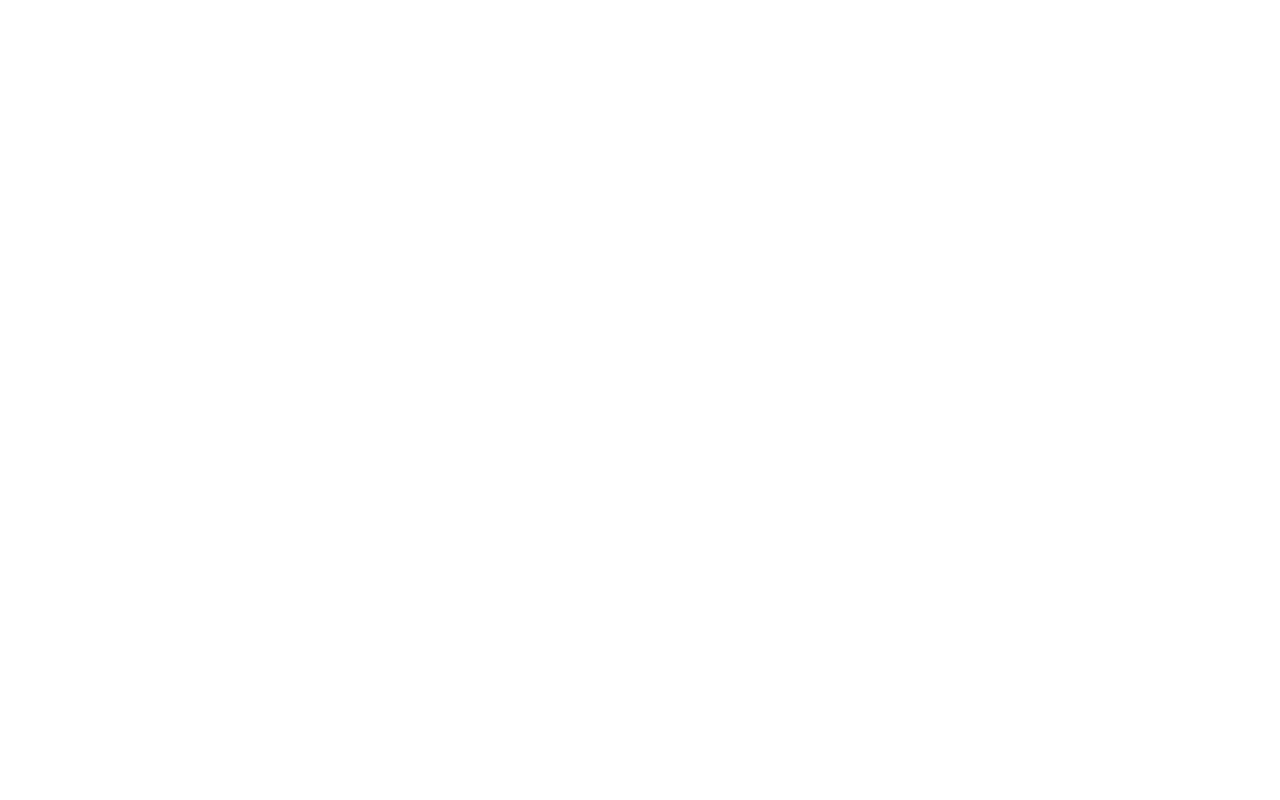
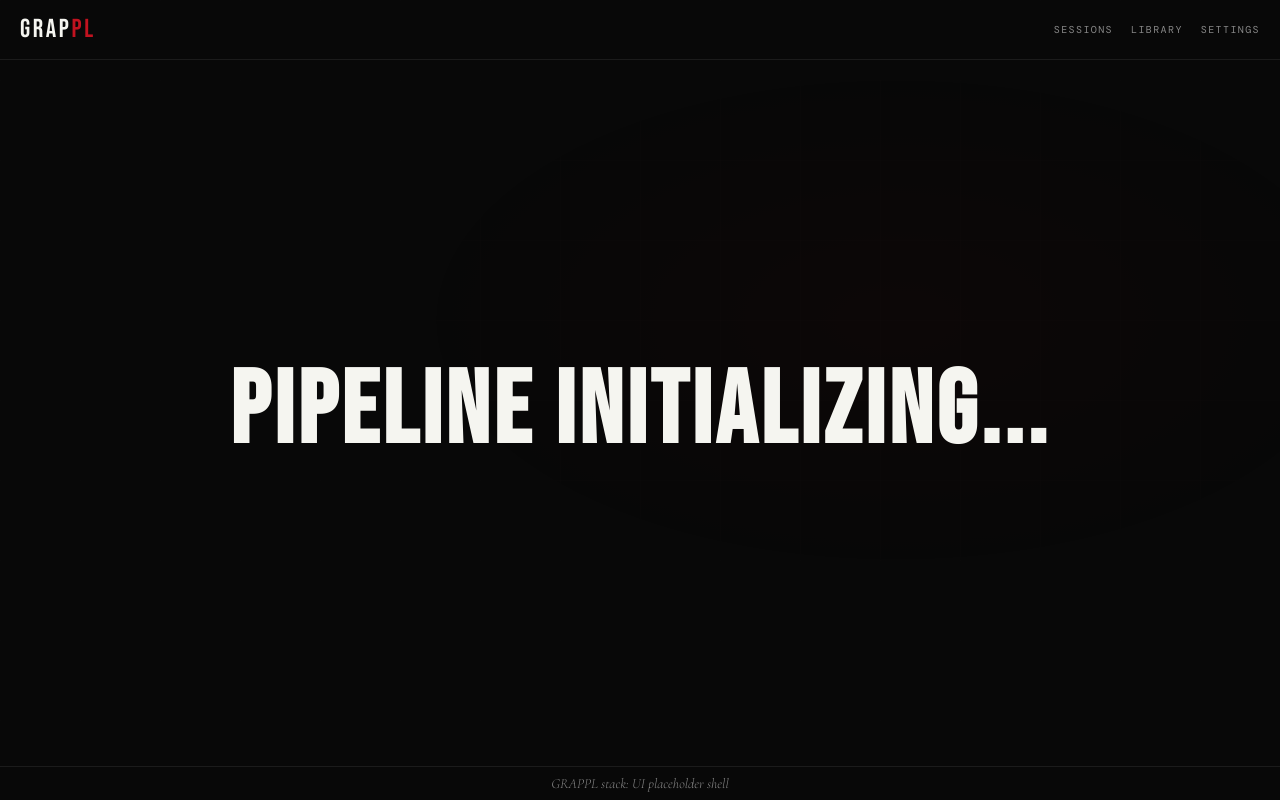
Before and after one commit to protektiq/grappl, a plain HTML site: page ui/index.html in a window 1280 px wide. Drawn offline with nearby package versions, Linux system fonts and the light colour scheme; a web font is replaced by a local one.

Commit message:
completed Task 1.5 — Kubernetes Secret Manifests & Config & Task 1.6 — Nginx UI Shell & Kubernetes Deployment

```diff
--- a/ui/index.html
+++ b/ui/index.html
@@ -4,6 +4,168 @@
     <meta charset="UTF-8" />
     <meta name="viewport" content="width=device-width, initial-scale=1.0" />
     <title>GRAPPL</title>
+    <link rel="preconnect" href="https://fonts.googleapis.com" />
+    <link rel="preconnect" href="https://fonts.gstatic.com" crossorigin />
+    <link
+      href="https://fonts.googleapis.com/css2?family=Cormorant+Garamond:ital,wght@0,300;0,400;0,600;1,300;1,400&family=DM+Mono:wght@300;400;500&family=Bebas+Neue&display=swap"
+      rel="stylesheet"
+    />
+    <style>
+      :root {
+        --black: #080808;
+        --white: #f5f5f0;
+        --scarlet: #c1121f;
+        --grey-2: #2a2a2a;
+        --grey-3: #444;
+        --grey-4: #888;
+        --font-display: "Bebas Neue", sans-serif;
+        --font-serif: "Cormorant Garamond", serif;
+        --font-mono: "DM Mono", monospace;
+      }
+
+      * {
+        box-sizing: border-box;
+      }
+
+      body {
+        margin: 0;
+        min-height: 100vh;
+        background: var(--black);
+        color: var(--white);
+        display: flex;
+        flex-direction: column;
+        font-family: var(--font-serif);
+        font-weight: 300;
+        position: relative;
+        overflow-x: hidden;
+      }
+
+      body::before {
+        content: "";
+        position: fixed;
+        inset: 0;
+        pointer-events: none;
+        z-index: 0;
+        opacity: 0.24;
+        background-image: radial-gradient(
+            ellipse 60% 50% at 70% 40%,
+            rgba(193, 18, 31, 0.12) 0%,
+            transparent 70%
+          ),
+          linear-gradient(rgba(255, 255, 255, 0.02) 1px, transparent 1px),
+          linear-gradient(
+            90deg,
+            rgba(255, 255, 255, 0.02) 1px,
+            transparent 1px
+          );
+        background-size: auto, 80px 80px, 80px 80px;
+      }
+
+      header,
+      main,
+      footer {
+        position: relative;
+        z-index: 1;
+      }
+
+      header {
+        border-bottom: 1px solid rgba(255, 255, 255, 0.08);
+        padding: 14px 20px;
+      }
+
+      nav {
+        display: flex;
+        align-items: center;
+        justify-content: space-between;
+      }
+
+      .brand {
+        font-family: var(--font-display);
+        letter-spacing: 0.1em;
+        font-size: 26px;
+        text-decoration: none;
+        color: var(--white);
+      }
+
+      .brand span {
+        color: var(--scarlet);
+      }
+
+      .nav-links {
+        display: flex;
+        gap: 18px;
+      }
+
+      .nav-links a {
+        font-family: var(--font-mono);
+        font-size: 10px;
+        letter-spacing: 0.14em;
+        text-transform: uppercase;
+        color: var(--grey-4);
+        text-decoration: none;
+      }
+
+      .nav-links a:hover {
+        color: var(--white);
+      }
+
+      main {
+        flex: 1;
+        display: grid;
+        place-items: center;
+        padding: 24px;
+      }
+
+      h1 {
+        margin: 0;
+        text-align: center;
+        font-family: var(--font-display);
+        font-size: clamp(56px, 8vw, 120px);
+        line-height: 0.92;
+        letter-spacing: 0.04em;
+        text-transform: uppercase;
+        color: var(--white);
+      }
+
+      footer {
+        border-top: 1px solid rgba(255, 255, 255, 0.08);
+        padding: 8px 20px;
+        text-align: center;
+        font-family: var(--font-serif);
+        font-size: 14px;
+        font-style: italic;
+        color: var(--grey-4);
+      }
+
+      @media (max-width: 700px) {
+        .nav-links {
+          gap: 10px;
+        }
+
+        .nav-links a {
+          font-size: 9px;
+        }
+      }
+    </style>
   </head>
-  <body></body>
+  <body>
+    <header>
+      <nav aria-label="Main navigation">
+        <a class="brand" href="#" aria-label="GRAPPL home">GRAP<span>PL</span></a>
+        <div class="nav-links">
+          <a href="#">Sessions</a>
+          <a href="#">Library</a>
+          <a href="#">Settings</a>
+        </div>
+      </nav>
+    </header>
+
+    <main>
+      <section aria-label="Pipeline status">
+        <h1>Pipeline initializing...</h1>
+      </section>
+    </main>
+
+    <footer>GRAPPL stack: UI placeholder shell</footer>
+  </body>
 </html>
```
Also changed, not shown: 12 other files.
